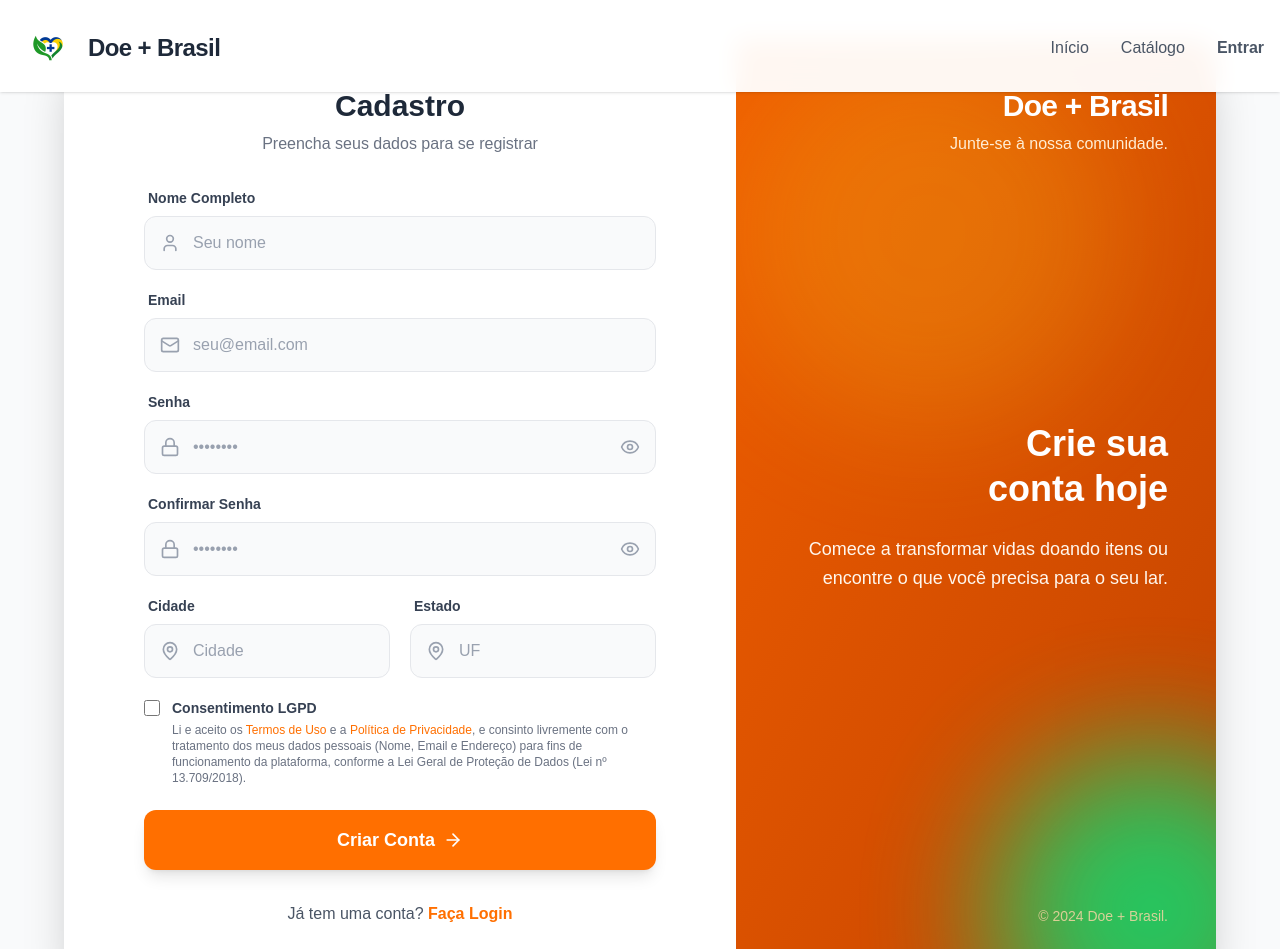
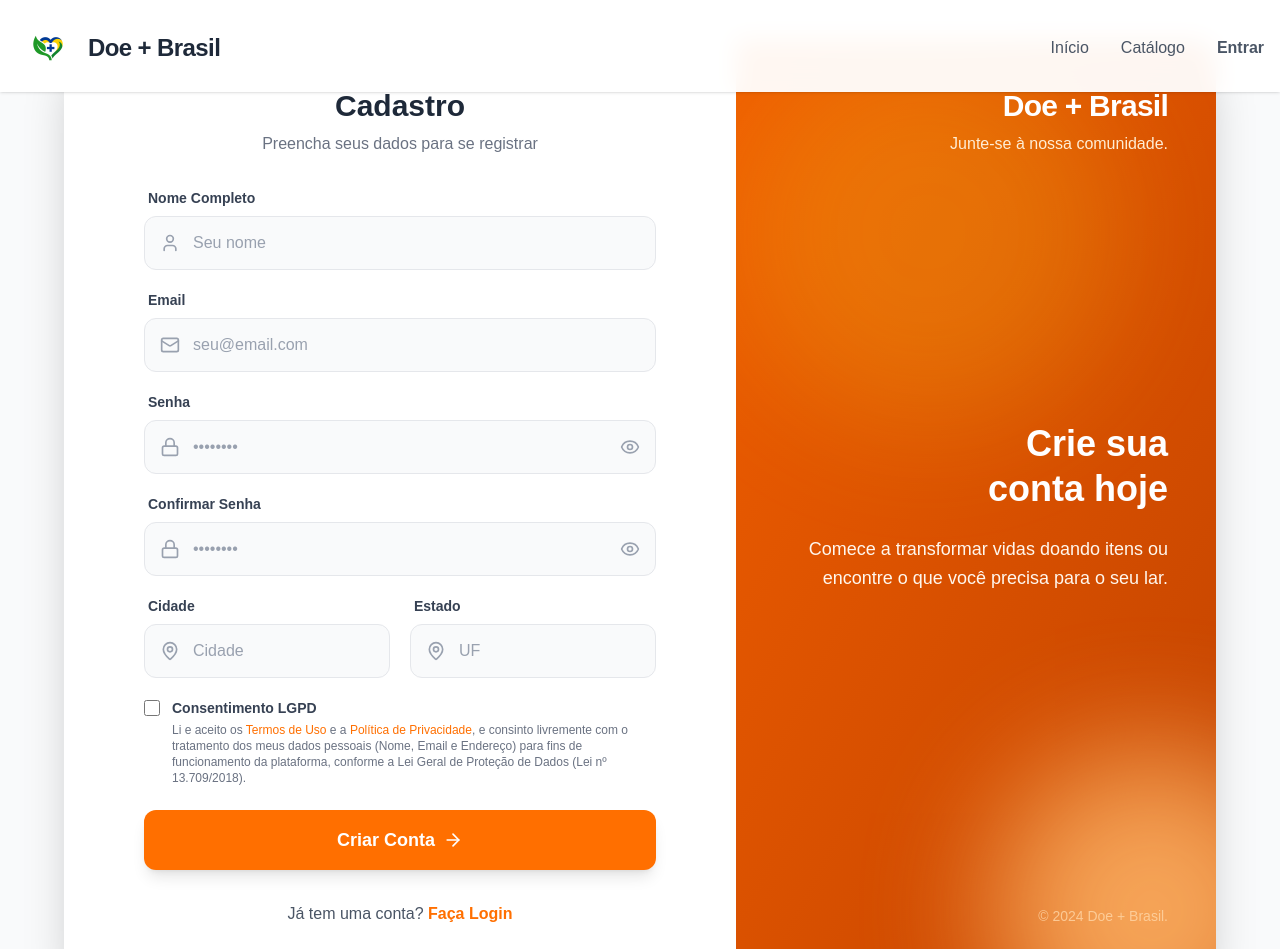
Before and after one commit to Ramirez-434/pibiex-doemoveis, a React (Vite) app in the folder web/: page /cadastro in a window 1280 px wide. Shown: the top 949 px of the page. Built offline with nearby package versions, Linux system fonts and the light colour scheme.

Commit message:
style(ui): fix color clash on register page decorative blob

```diff
--- a/web/src/pages/Register.tsx
+++ b/web/src/pages/Register.tsx
@@ -51,7 +51,7 @@ const Register = () => {
                 {/* Right Side - Image/Branding */}
                 <div className="md:w-5/12 bg-secondary p-10 md:p-12 text-white flex flex-col justify-between relative overflow-hidden">
                     <div className="absolute top-0 left-0 w-full h-full bg-gradient-to-br from-orange-500 to-orange-800 opacity-90 z-0 animate-gradient"></div>
-                    <div className="absolute -bottom-24 -right-24 w-80 h-80 bg-green-400 opacity-20 rounded-full blur-3xl animate-pulse"></div>
+                    <div className="absolute -bottom-24 -right-24 w-80 h-80 bg-orange-300 opacity-20 rounded-full blur-3xl animate-pulse"></div>
                     <div className="absolute top-0 left-0 w-96 h-96 bg-yellow-300 opacity-20 rounded-full blur-3xl"></div>
 
                     <div className="relative z-10 text-right animate-fade-in-down">
```
